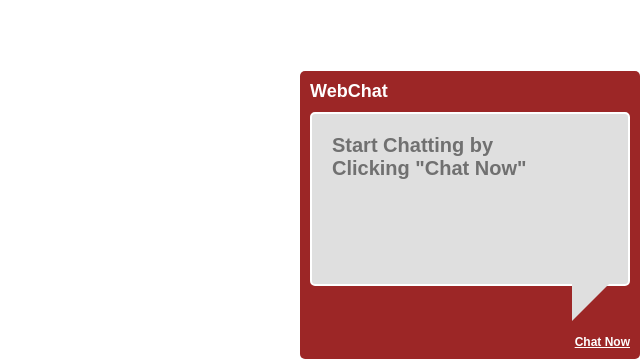
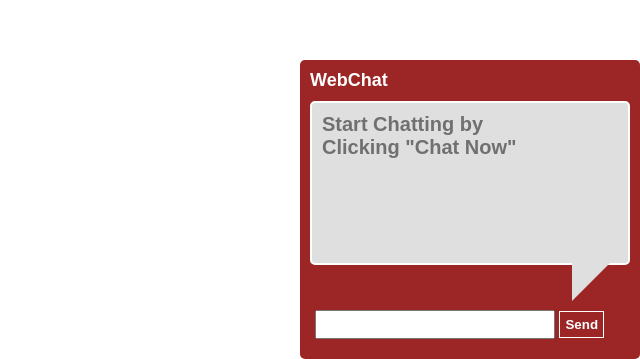
Before and after one commit to bipinjz/webchat-prototype, a website: page src/index.html in a window 1280 px wide. Shown: the part 441-800 px from the top of the page, without its empty margins (640-1280 px from the left). Drawn offline with Linux system fonts and the light colour scheme.

Commit message:
css html updates

```diff
--- a/src/css/style.scss
+++ b/src/css/style.scss
@@ -12,7 +12,7 @@
     border-right: 38px solid transparent;
     position:absolute;
     right:30px;
-    bottom:0px;
+    bottom:20px;
 
 }
 
@@ -36,16 +36,38 @@
 
     .chat-message-box{
         background:#DFDFDF;
-        padding:20px;
         color:#707070;
         margin-top:10px;
         @include borderRadius;
         border:2px solid #fff;
-        min-height:130px;
+        min-height:140px;
+        max-height: 400px;
+        overflow: hidden;
+        padding:10px;
+        margin-bottom:25px;
 
-        &.start{
+        .start{
             font-size:20px;
             font-weight:bold;
+
+        }
+        .message-list{
+
+            .chat-message{
+                font-size:12px;
+                padding:10px;
+                @include borderRadius;
+
+                span{
+                    color:#000;
+                }
+
+                &:nth-child(even){
+                    background:#E7E7E7;
+
+                }
+            }
+
         }
     }
     .box-triangle{
@@ -59,10 +81,24 @@
         margin:10px 0;
         font-weight:bold;
         border: 0px;
-        position: absolute;
-        bottom:0px;
-        right:10px;
 
+    }
+    .chat-send-form{
+        padding:20px 0 10px 5px;
+
+
+        .btn{
+            background: transparent;
+            border: 1px solid #fff;
+            color:#fff;
+            font-weight: bold;
+            padding:5px;
+        }
+
+        input{
+            width:240px;
+            padding:5px;
+        }
     }
 
     .hide{
--- a/src/index.html
+++ b/src/index.html
@@ -5,24 +5,41 @@
     <body>
         <div class="web-chat-container">
             <h2>WebChat</h2>
-
-            <div class="chat-message-box start">
-                <div class="chat-message">
+            <!--Chat Message Box-->
+            <div class="chat-message-box ">
+                <div class="start ">
                     Start Chatting by <br/> Clicking "Chat Now"
                 </div>
+                <div class="message-list hide">
+                    <div class="chat-message">
+                        <span>Mary: </span> Hi
+                    </div>
+                    <div class="chat-message">
+                        <span>Mary: </span> Hi
+                    </div>
+                    <div class="chat-message">
+                        <span>Mary: </span> Hi
+                    </div>
+                    <div class="chat-message">
+                        <span>Mary: </span> Hi
+                    </div>
 
+                </div>
             </div>
-            <div class="chat-message-box message-list hide ">
-                <div class="chat-message">
-                    <span>Mary: </span> Hi
-                </div>
 
-            </div>
             <div class="box-triangle">
 
             </div>
-            <div class="chat-now">
-                Chat Now
+
+
+            <!--Chat Button and form-->
+            <div class="form-wrapper">
+                <div class="chat-now hide">
+                    Chat Now
+                </div>
+                <div class="chat-send-form">
+                    <input type="text" /> <button class="btn" id="send">Send</button>
+                </div>
             </div>
         </div>
     </body>
```
Also changed, not shown: build/css/style.css, build/index.html, src/css/style.css.
